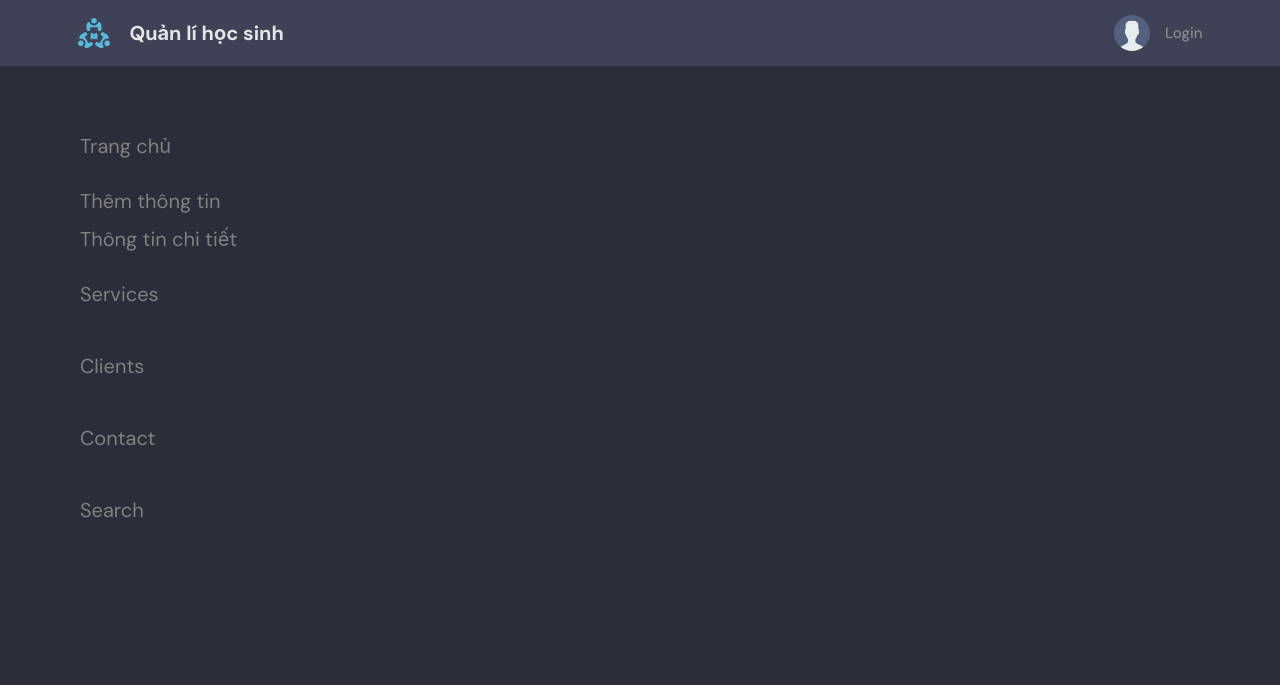
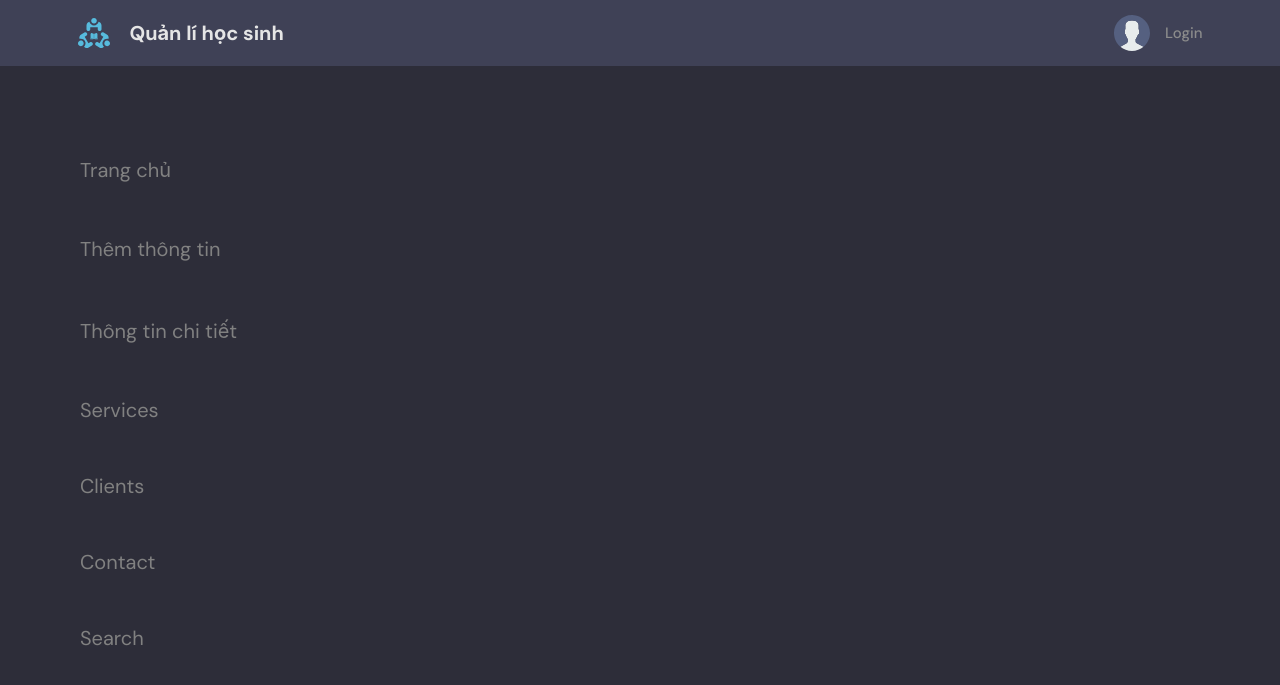
Before and after one commit to handanbadotcom/quanlihocsinh, a Django app: page / in a window 1280 px wide. Shown: the top 685 px of the page. Run offline with Django 4.2, Linux system fonts and the light colour scheme.

Commit message:
sửa side bar đẹp đẽ

```diff
--- a/base/templates/base/topics_component.html
+++ b/base/templates/base/topics_component.html
@@ -32,18 +32,18 @@
     /* Fixed sidenav, full height */
     .sidenav {
       height: 100%;
-      width: 200px;
+      width: 300px;
       z-index: 1;
       top: 0;
       left: 0;
       overflow-x: hidden;
       padding-top: 20px;
-      line-height: 3;
+      line-height: 1;
     }
 
     /* Style the sidenav links and the dropdown button */
     .sidenav a, .dropdown-btn {
-      padding: 6px 8px 6px 16px;
+      padding: 50px 8px 6px 16px;
       text-decoration: none;
       font-size: 20px;
       color: #818181;
@@ -98,6 +98,7 @@
       <i class="fa fa-caret-down"></i>
     </button>
     <div class="dropdown-container">
+
       <a href="{% url 'TiepnhanHS' %}">Tiếp nhận học sinh</a>
     </div>
     <button class="dropdown-btn">Thông tin chi tiết
--- a/static/styles/style.css
+++ b/static/styles/style.css
@@ -728,7 +728,7 @@ a {
 
 /*==============================
 =>  Activities
-================================*/
+================================
 
 .activities {
   background: var(--color-dark);
@@ -786,7 +786,7 @@ a {
 
 .roomListRoom__actions svg {
   fill: var(--color-light-gray);
-}
+}*/
 
 /*==============================
 =>  Create Room
```
Also changed, not shown: db.sqlite3.
